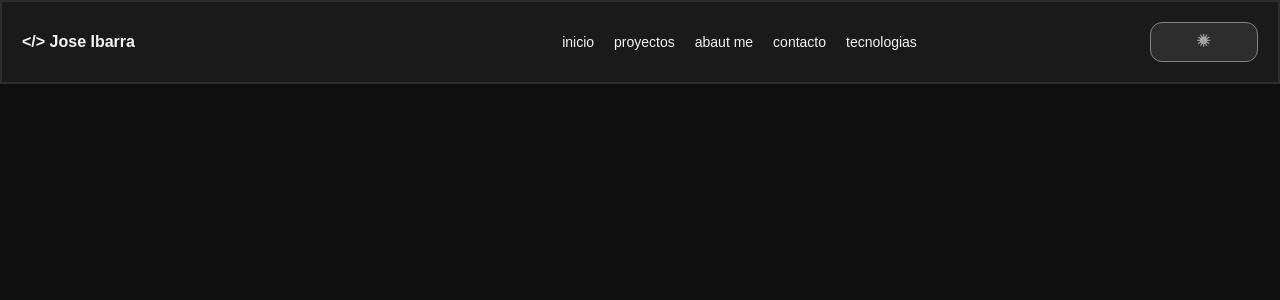
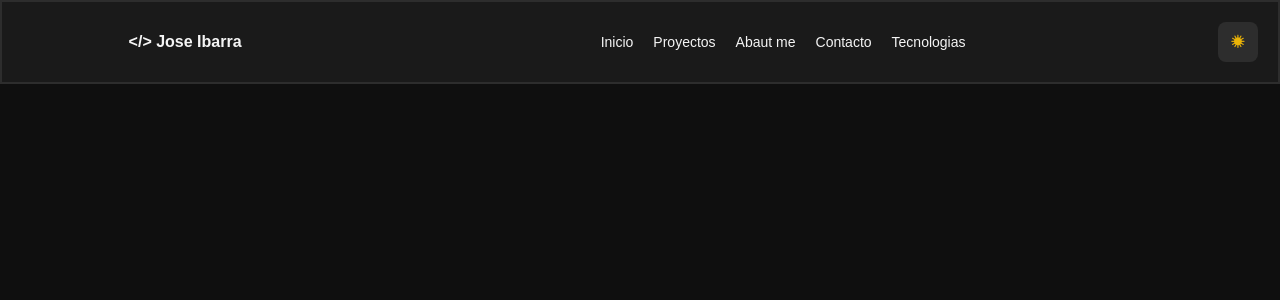
Before and after one commit to joseibara8/mi-portafolio, a Next.js app: page / in a window 1280 px wide. Shown: the top 300 px of the page. Built offline with nearby package versions, Linux system fonts and the light colour scheme.

Commit message:
finalizacion del estilo del button que cambia el tema y de los links de navegacion de la pagina

```diff
--- a/src/components/Navbar.jsx
+++ b/src/components/Navbar.jsx
@@ -7,11 +7,11 @@ export const Navbar = () => {
     <nav className="navbar">
      <h4 className="nombreh2">{'</>  Jose Ibarra'}</h4>
      <div className="contenedor-a">
-     <a className="boton-inicio">inicio</a>
-     <a className="boton-proyectos">proyectos</a>
-     <a className="boton-abaut">abaut me</a>
-     <a className="boton-contacto">contacto</a>
-     <a className="boton-tecnologias">tecnologias</a>
+     <a className="boton-inicio">Inicio</a>
+     <a className="boton-proyectos">Proyectos</a>
+     <a className="boton-abaut">Abaut me</a>
+     <a className="boton-contacto">Contacto</a>
+     <a className="boton-tecnologias">Tecnologias</a>
      </div>
      <button className="cambiartema"><i className="fi fi-sr-sun"></i></button>
     </nav>
--- a/src/components/navbar.css
+++ b/src/components/navbar.css
@@ -15,6 +15,7 @@
 .nombreh2 {
   color: #f5f5f5;
   flex: 3;
+  text-align: center;
 }
 
 .contenedor-a {
@@ -27,30 +28,70 @@
 }
 
 .contenedor-a a {
+  position: relative;
+  display: inline-block;
   margin-left: 10px;
   margin-right: 10px;
+  cursor: pointer;
+
+}
+.contenedor-a a:hover{
+  color: rgba(255, 255, 255, 0.491);
 }
 
-.contenedor-a a:hover {
-  border-bottom: 1px solid #a3a3a3;
+.contenedor-a a::after {
+  position: absolute;
+  right: 0;
+  bottom: -4px;
+  left: 0;
+  height: 1px;
+  background-color: #a3a3a3;
+  content: "";
+  transform: scaleX(0);
+  transform-origin: left;
+  transition: transform 0.3s ease;
+
+}
+
+.contenedor-a a:hover::after,
+.contenedor-a a:focus-visible::after {
+  transform: scaleX(1);
+
 }
 
 .cambiartema {
   padding: 2px;
-  flex: 1;
+  flex: 0 0 40px;
   background: #2d2d2d;
   color: #a3a3a3;
   display: flex;
   justify-content: center;
   align-items: center;
-
   width: 40px;
   height: 40px;
-  border: 1px solid #858181;
+  border: none;
+  border-radius: 8px;
+  cursor: pointer;
+  transition: transform 0.3s linear, background 0.3s linear, border-radius 0.3s linear;
+}
+
+.cambiartema:hover {
+  transform: translateY(-3px) rotate(5deg);
   border-radius: 12px;
-  cursor: pointer;
+  background: rgba(100, 100, 100, 0.631);
 }
-button i {
-  display: block;
+
+.cambiartema i {
+  display: grid;
+  width: 1em;
+  height: 1em;
+  place-items: center;
   line-height: 1;
+  color: #eab308;
+  transform-origin: center;
+  transition: transform .5s linear;
 }
+
+.cambiartema:hover i {
+  transform: rotate(100deg);
+}
```
Also changed, not shown: 1 other file (tests, documents, lock files or other folders).
